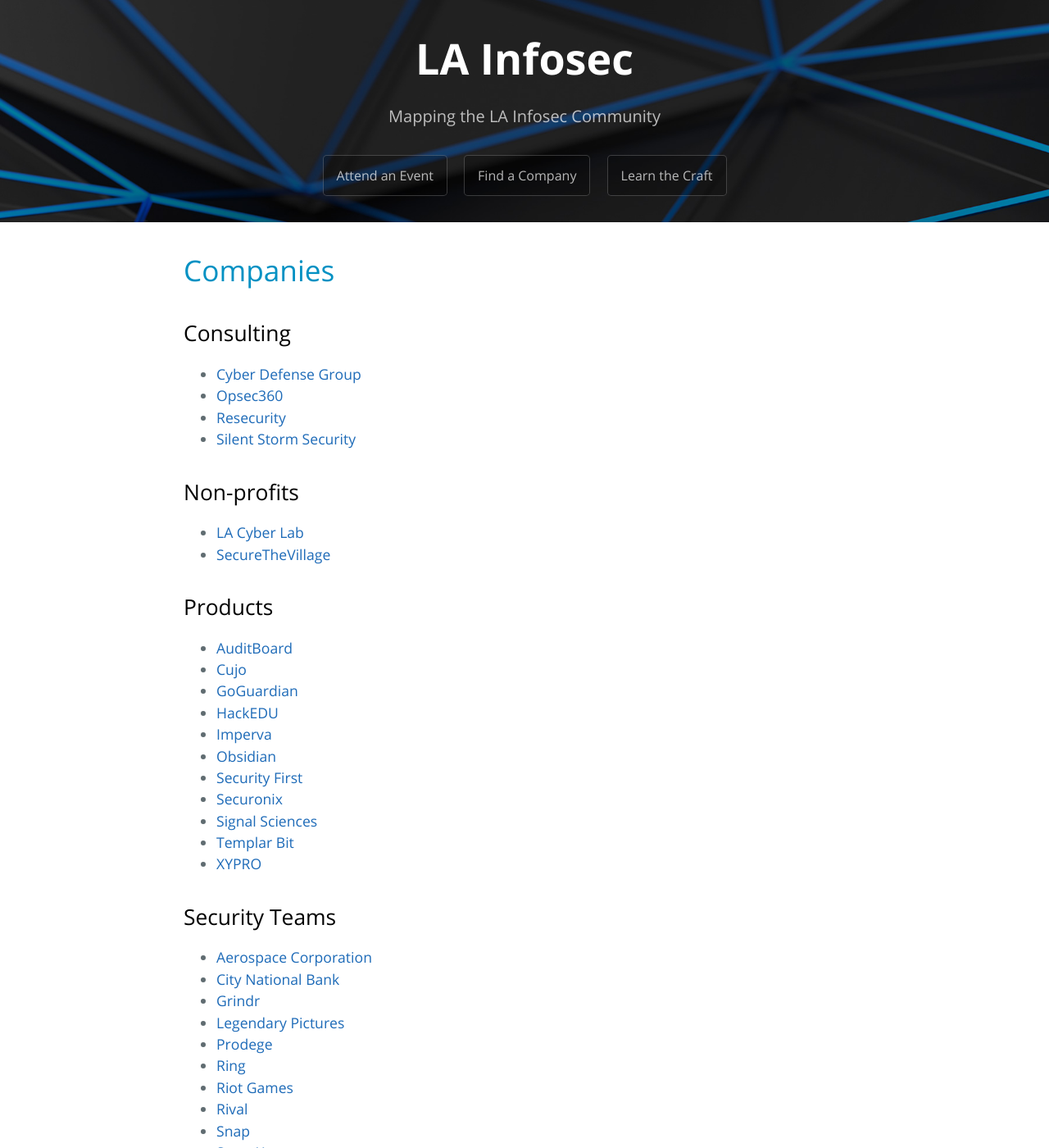
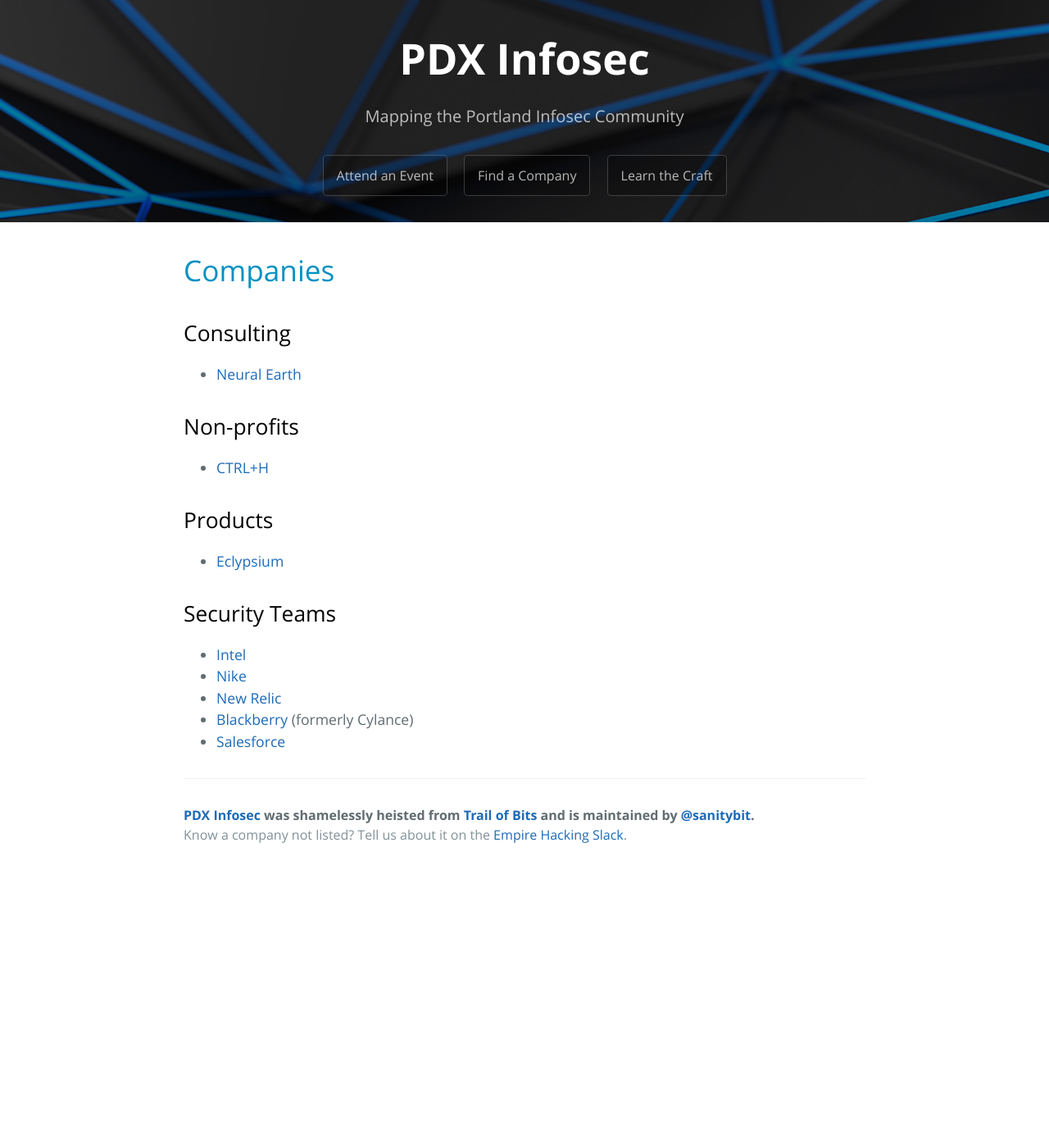
Before and after one commit to sanitybit/pdx-infosec, a Jekyll site: the page built from companies.md, in a window 1280 px wide and 1400 px high. Shown: the whole window at 82% size. Built offline with Jekyll 4.4.1, drawn with Linux system fonts in a browser that asks for light colours; our own code applies the rules of GitHub Pages for plain Markdown files; some of the changed text lies outside the part shown.

Commit message:
LA -> PDX

```diff
--- a/CNAME
+++ b/CNAME
@@ -1 +1 @@
-www.la-infosec.com
+www.pdx-infosec.com
--- a/_config.yml
+++ b/_config.yml
@@ -13,16 +13,14 @@
 # you will see them accessed via {{ site.title }}, {{ site.email }}, and so on.
 # You can create any custom variable you would like, and they will be accessible
 # in the templates via {{ site.myvariable }}.
-title: LA Infosec Community
-email: info@trailofbits.com
+title: Portland Infosec Community
+email: sanitybit@gmail.com
 description: > # this means to ignore newlines until "baseurl:"
-  Write an awesome description for your new site here. You can edit this
-  line in _config.yml. It will appear in your document head meta (for
-  Google search results) and in your feed.xml site description.
+  A collection of information security meetups, conferences, companies, and more.
 baseurl: "" # the subpath of your site, e.g. /blog
-url: "https://www.la-infosec.com" # the base hostname & protocol for your site
-twitter_username: trailofbits
-github_username:  trailofbits
+url: "https://pdx-infosec.com/" # the base hostname & protocol for your site
+twitter_username: PDXRainSec
+github_username:  sanitybit
 
 # Build settings
 markdown: kramdown
--- a/_includes/footer.html
+++ b/_includes/footer.html
@@ -1,4 +1,4 @@
       <footer class="site-footer">
-        <span class="site-footer-owner"><a href="https://github.com/trailofbits/la-infosec">LA Infosec</a> is maintained by <a href="https://github.com/trailofbits">Trail of Bits</a>.</span>
+        <span class="site-footer-owner"><a href="https://github.com/sanitybit/pdx-infosec">PDX Infosec</a> was shamelessly heisted from <a href="https://github.com/trailofbits">Trail of Bits</a> and is maintained by <a href="https://twitter.com/sanitybit">@sanitybit</a>.</span>
         <span class="site-footer-credits">Know {{ page.footer }} not listed? Tell us about it on the <a href="https://empireslacking.herokuapp.com">Empire Hacking Slack</a>.</span>
       </footer>
--- a/_includes/header.html
+++ b/_includes/header.html
@@ -1,6 +1,6 @@
     <section class="page-header">
-      <h1 class="project-name">LA Infosec</h1>
-      <h2 class="project-tagline">Mapping the LA Infosec Community</h2>
+      <h1 class="project-name">PDX Infosec</h1>
+      <h2 class="project-tagline">Mapping the Portland Infosec Community</h2>
       <a href="/" class="btn">Attend an Event</a>
       <a href="/companies/" class="btn">Find a Company</a>
       <a href="/learn/" class="btn">Learn the Craft</a>
--- a/companies.md
+++ b/companies.md
@@ -7,53 +7,17 @@ permalink: /companies/
 # Companies
 
 ## Consulting
-* [Cyber Defense Group](https://www.cdg.io/)
-* [Opsec360](https://www.opsec360.com/)
-* [Resecurity](https://www.resecurity.com/)
-* [Silent Storm Security](https://www.silentstormsecurity.com/)
+* [Neural Earth](https://www.neuralearth.io/)
 
 ## Non-profits
-* [LA Cyber Lab](https://www.lacyberlab.org/)
-* [SecureTheVillage](https://securethevillage.org/)
+* [CTRL+H](https://pdxhackerspace.org/)
 
 ## Products
-* [AuditBoard](https://www.auditboard.com/)
-* [Cujo](https://cujo.com/)
-* [GoGuardian](https://www.goguardian.com/)
-* [HackEDU](https://hackedu.io/)
-* [Imperva](https://www.imperva.com/)
-* [Obsidian](https://www.obsidiansecurity.com/)
-* [Security First](https://securityfirstcorp.com/)
-* [Securonix](https://www.securonix.com/)
-* [Signal Sciences](https://www.signalsciences.com/)
-* [Templar Bit](https://www.templarbit.com/)
-* [XYPRO](https://www.xypro.com/)
+* [Eclypsium](https://eclypsium.com/)
 
 ## Security Teams
-* [Aerospace Corporation](https://aerospace.org/)
-* [City National Bank](https://www.cnb.com/)
-* [Grindr](https://www.grindr.com/)
-* [Legendary Pictures](https://www.legendary.com/)
-* [Prodege](https://www.prodege.com)
-* [Ring](https://ring.com/)
-* [Riot Games](https://www.riotgames.com/en)
-* [Rival](https://rival.co/)
-* [Snap](https://www.snap.com/en-US/)
-* [SpaceX](https://www.spacex.com/)
-* [Spring Labs](https://www.springlabs.com/)
-* [Tala](https://tala.co/)
-* [Verifi](https://www.verifi.com/)
-
-## Remote Offices
+* [Intel](https://www.intel.com/content/www/us/en/homepage.html)
+* [Nike](https://www.nike.com)
+* [New Relic](https://www.newrelic.com)
 * [Blackberry](https://www.cylance.com/en-us/index.html) (formerly Cylance)
-* [Booz Allen Hamilton](https://www.boozallen.com/)
-* [Mantech](https://www.mantech.com/)
-* [MIT Lincoln Labs](https://www.ll.mit.edu/)
-* [MITRE](http://mitre.org)
-* [Netflix](https://www.netflix.com/)
-* [Northrup Grumman](https://www.northropgrumman.com/Pages/default.aspx)
-* [Peraton](https://www.peraton.com/)
-* [Postmates](https://postmates.com/)
-* [Rapid7](https://www.rapid7.com/)
-* [Rand Corporation](https://www.rand.org/)
-* [Trail of Bits](https://www.trailofbits.com/)
+* [Salesforce](https://www.salesforce.com/)
```
Also changed, not shown: CONTRIBUTING.md (+3 -3 lines), README.md (+10 -15 lines), learn.md (+10 -12 lines).
